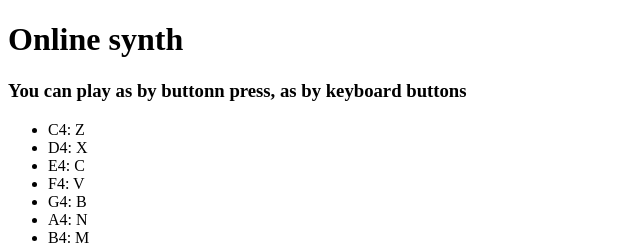
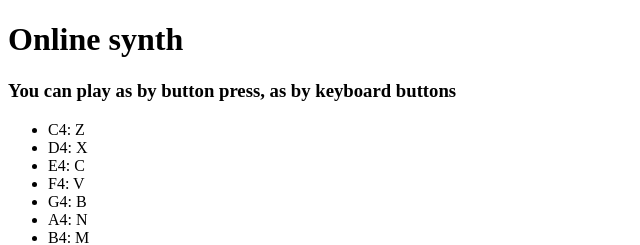
Before and after one commit to vladimirsokha/online-synth, a plain HTML site: page index.html in a window 1280 px wide. Shown: the top 245 px of the page, 0-640 px from the left. Drawn offline with Linux system fonts and the light colour scheme.

Commit message:
Some words fixed

```diff
--- a/index.html
+++ b/index.html
@@ -11,7 +11,7 @@
 <body>
     <div class="container">
         <h1>Online synth</h1>
-        <h3>You can play as by buttonn press, as by keyboard buttons</h3>
+        <h3>You can play as by button press, as by keyboard buttons</h3>
         <ul>
             <li>C4: Z</li>
             <li>D4: X</li>
```
